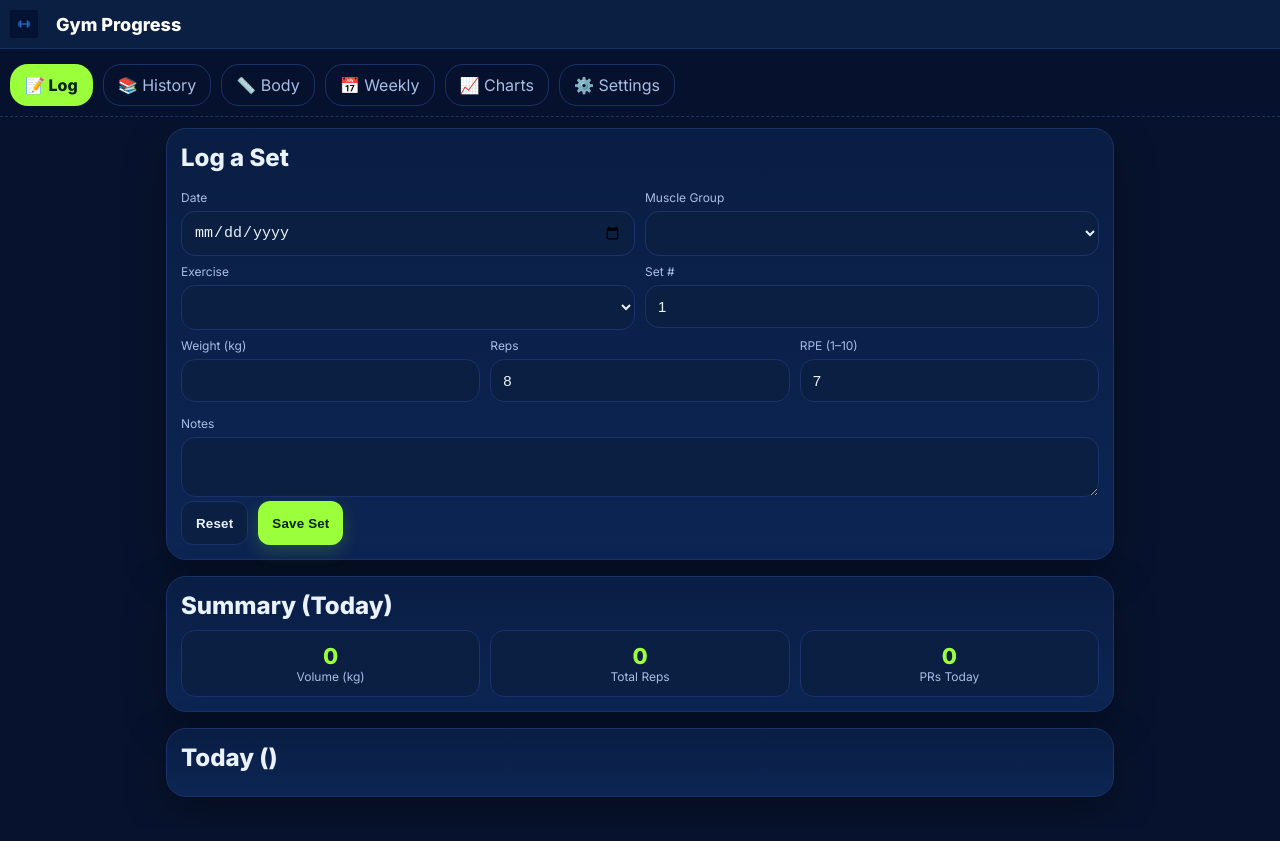
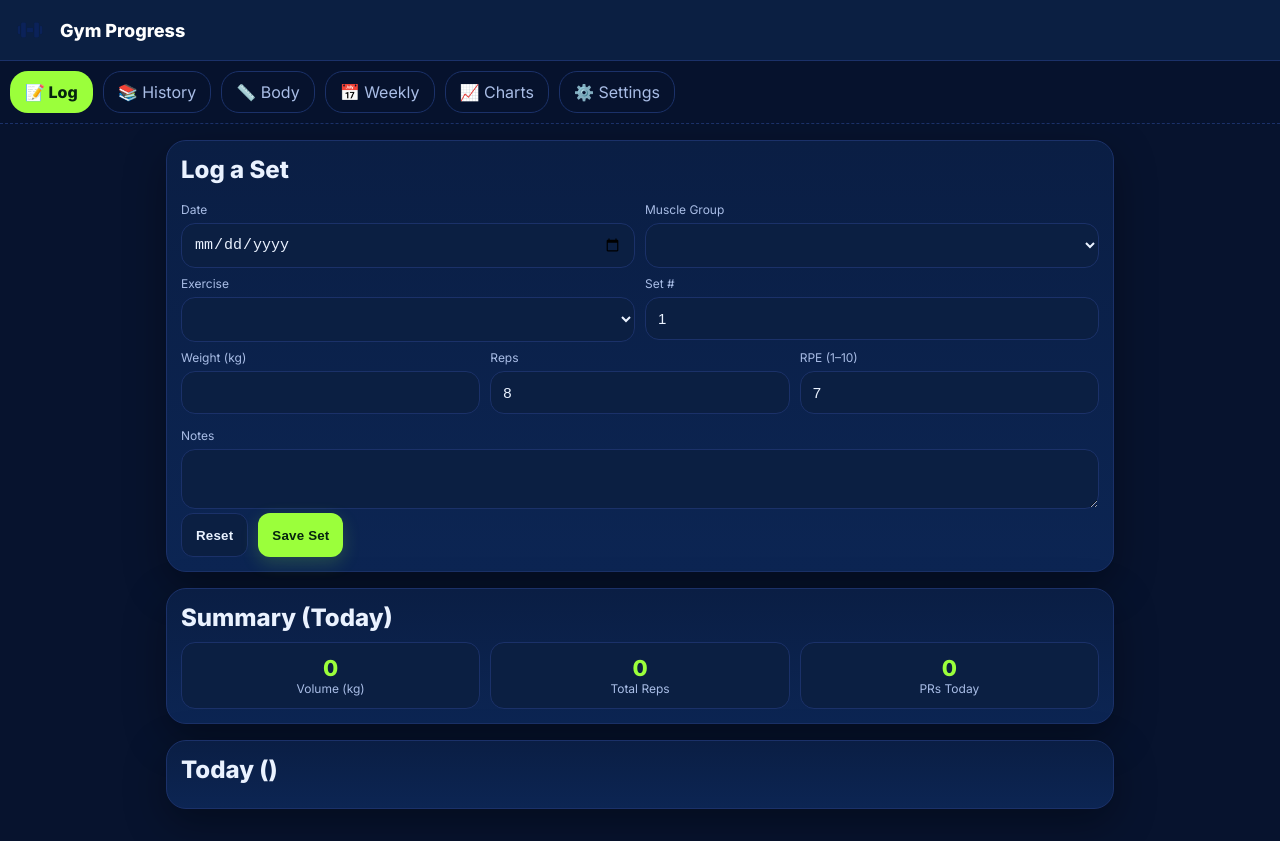
Before and after one commit to nabben10/gym-progress, a plain HTML site: page index.html in a window 1280 px wide. Drawn offline with nearby package versions, Linux system fonts and the light colour scheme.

Commit message:
Update index.html

```diff
--- a/index.html
+++ b/index.html
@@ -21,10 +21,15 @@
   background: #0b1f42; /* same color as your app header */
 }
 
-.app-logo {
-  height: 28px;
-  width: 28px;
-  margin-right: 8px;
+.header-logo {
+    height: 40px;
+    width: auto;
+}
+
+@media (max-width: 600px) {
+    .header-logo {
+        height: 30px;
+    }
 }
 
 .app-title {
@@ -171,7 +176,7 @@ button.primary{background:var(--acc);color:#06240f;border:none}
 </head>
 <body>
 <header class="top-bar">
-  <img src="logo.png" alt="Gym Progress Logo" class="app-logo">
+  <img src="header-logo.png" alt="Gym Progress Logo" class="header-logo">
   <span class="app-title">Gym Progress</span>
 </header>
   <div class="tabs">
```
